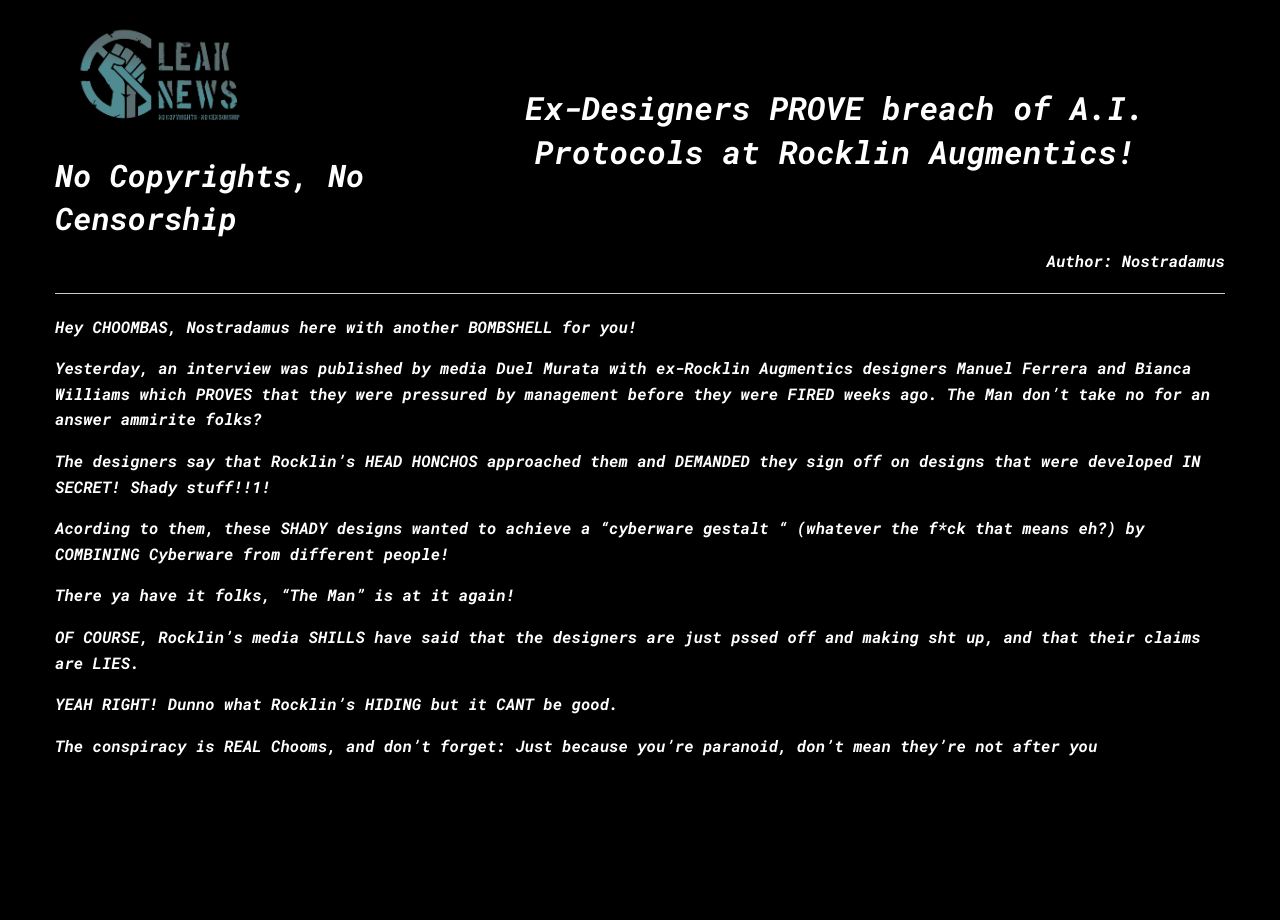
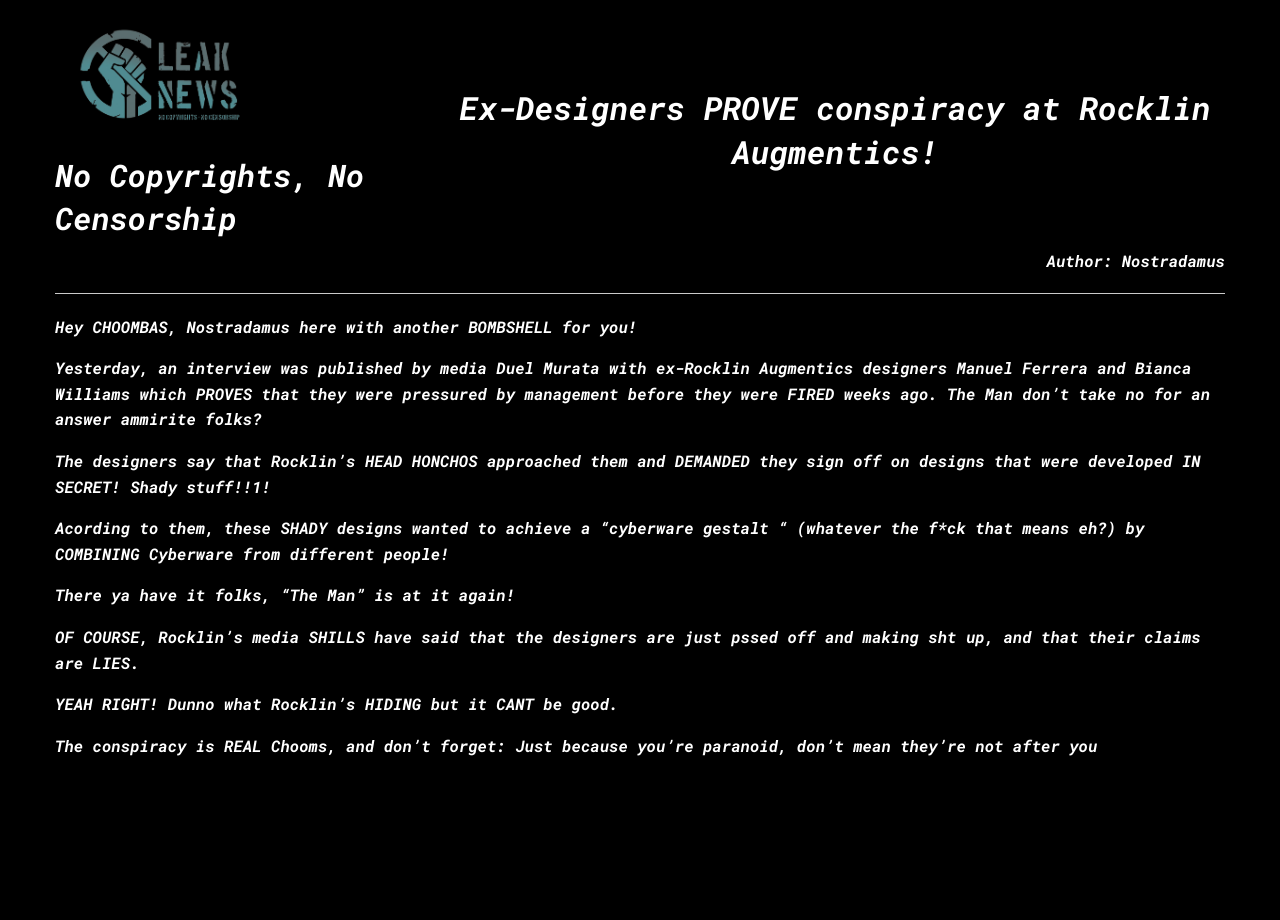
Before and after one commit to Antoine-BL/cyber-punk-blog, a Jekyll site: the page built from _posts/2041-06-07-breach-of-ai-protocols-at-rocklin-augmentics.markdown, in a window 1280 px wide. Built offline with Jekyll 4.4.1, drawn with Linux system fonts in a browser that asks for light colours; some web fonts are replaced.

Commit message:
Updated Breach Of Ai Protocols At Rocklin Augmentics

```diff
--- a/_posts/2041-06-07-breach-of-ai-protocols-at-rocklin-augmentics.markdown
+++ b/_posts/2041-06-07-breach-of-ai-protocols-at-rocklin-augmentics.markdown
@@ -1,5 +1,5 @@
 ---
-title: Ex-Designers PROVE breach of A.I. Protocols at Rocklin Augmentics!
+title: Ex-Designers PROVE conspiracy at Rocklin Augmentics!
 date: 2041-06-07 17:39:00 Z
 tags:
 - leak news
```
